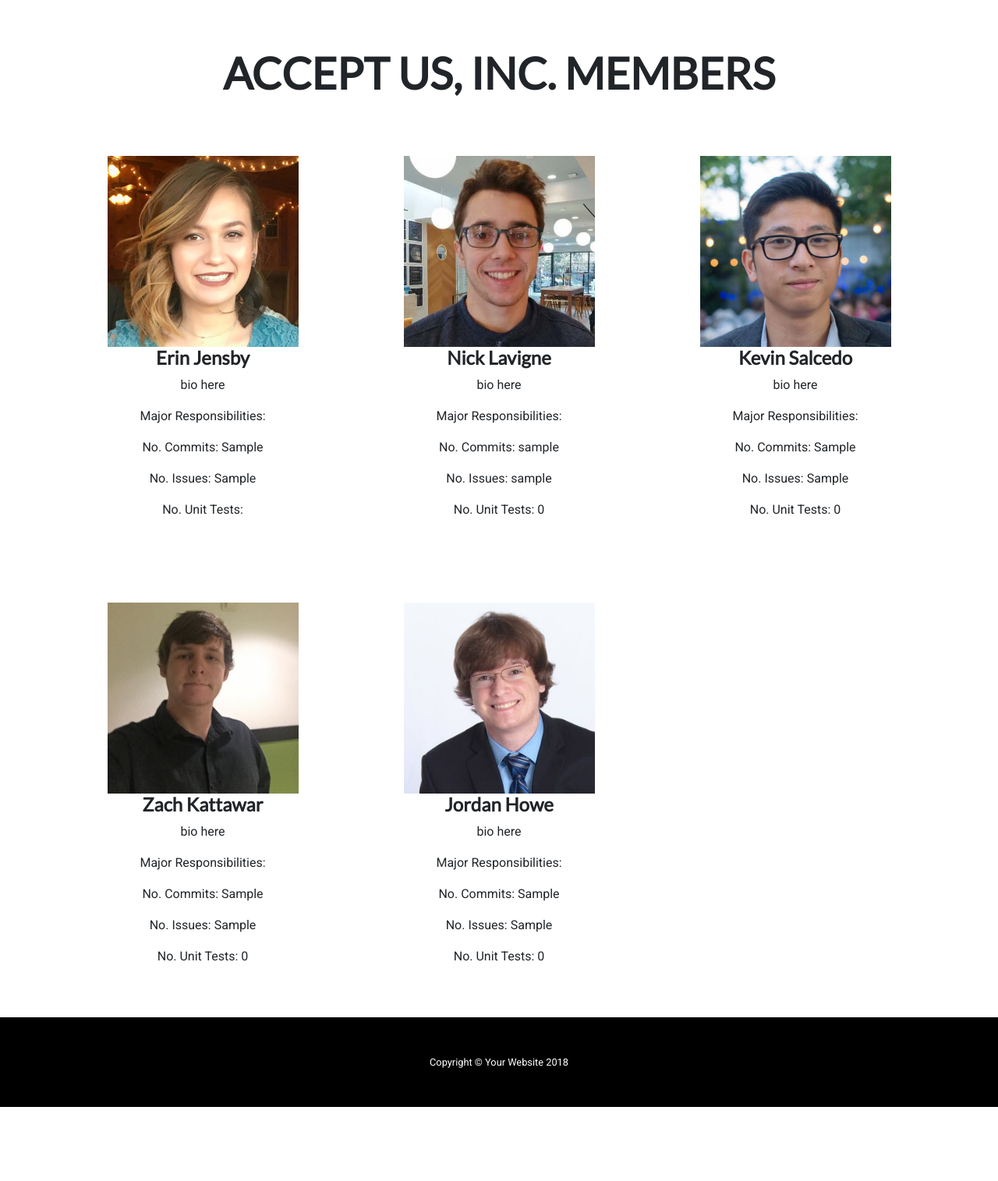
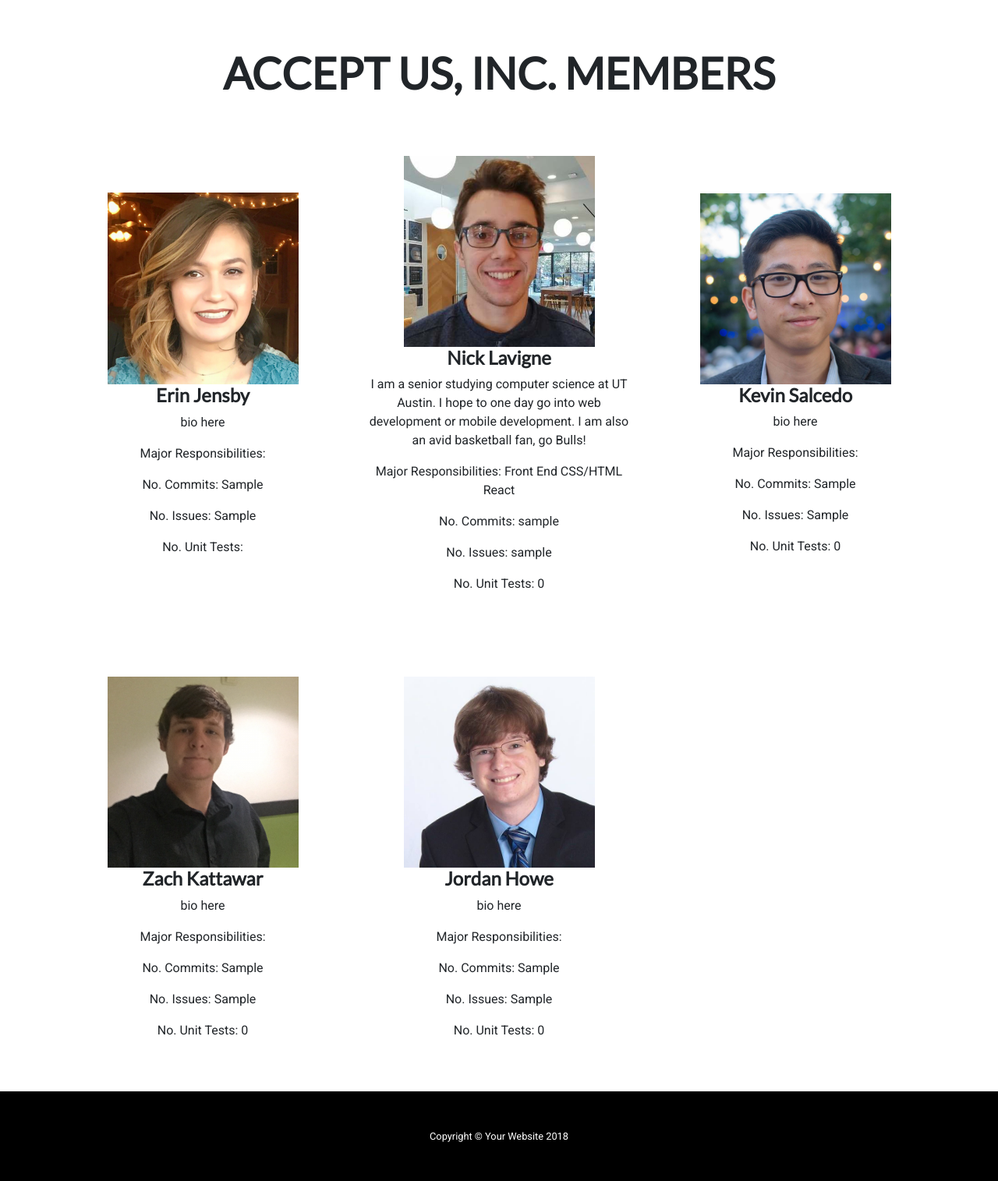
Before and after one commit to kattawar/canitstreamtome, a Flask app: template app/templates/about.html in a window 1280 px wide. Shown: the part 482-1997 px from the top of the page at 78% size. Before the commit the page ends 1902 px from the top, so only its background shows below. Run offline with Flask 2, Linux system fonts and the light colour scheme; the template is opened without the code that fills it: most values are stand-ins (such as "Sample title", 1, 10 or a date in 2020); some libraries are stand-ins or nearby versions.

Commit message:
added my bio

```diff
--- a/app/templates/about.html
+++ b/app/templates/about.html
@@ -75,8 +75,8 @@
               <div class="col-sm-4">
               <img class="img-responsive" style="width: 70%" src="/static/img/nick_lavigne.jpeg" alt="">
               <h4>Nick Lavigne</h4>
-              <p>bio here</p>
-              <p>Major Responsibilities: </p>
+              <p>I am a senior studying computer science at UT Austin. I hope to one day go into web development or mobile development. I am also an avid basketball fan, go Bulls! </p>
+              <p>Major Responsibilities: Front End CSS/HTML React</p>
               <p>No. Commits: {{ nick_commits }}</p>
               <p>No. Issues: {{ nick_no_issues }}</p>
               <p>No. Unit Tests: 0</p>
```
